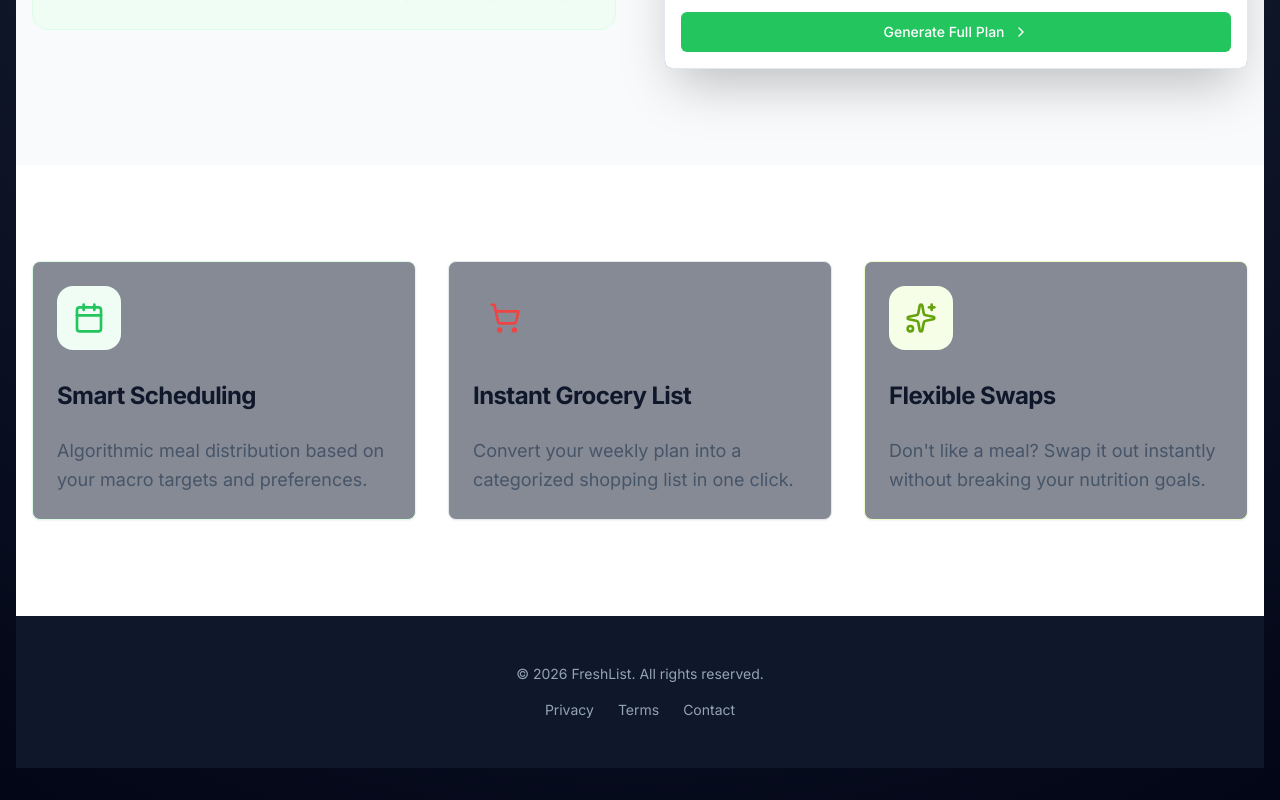
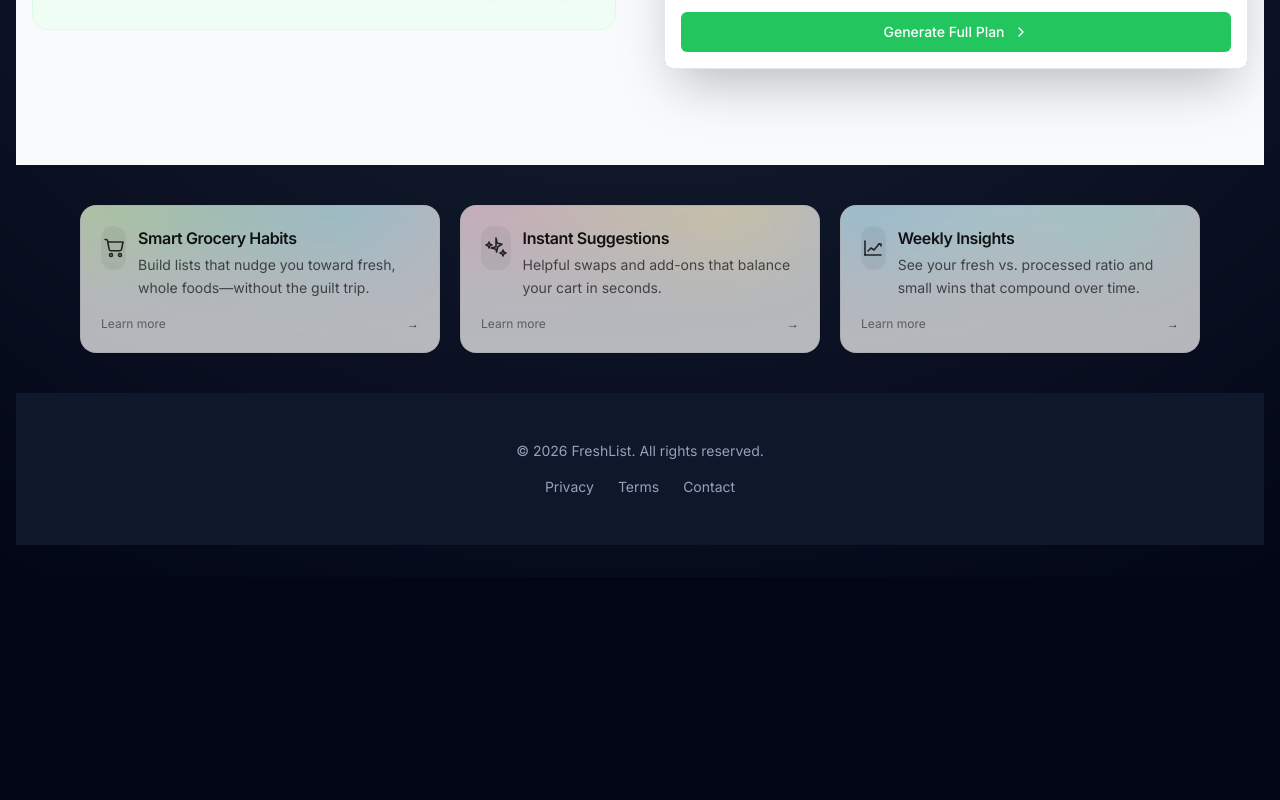
Before and after one commit to rsantiago76/FreshList, a Next.js app in the folder frontend/: page / in a window 1280 px wide. Shown: the part 1457-2257 px from the top of the page. After the commit the page ends 2034 px from the top, so only its background shows below. Built offline with nearby package versions, Linux system fonts and the light colour scheme.

Commit message:
Update FeatureCards with advanced animations

```diff
--- a/frontend/components/landing/FeatureCards.tsx
+++ b/frontend/components/landing/FeatureCards.tsx
@@ -1,63 +1,201 @@
 "use client";
 
+import React from "react";
 import { motion } from "framer-motion";
-import { Calendar, ShoppingCart, Sparkles } from "lucide-react";
-import { Card, CardContent, CardHeader, CardTitle } from "@/components/ui/card";
 
-const features = [
+type Feature = {
+    title: string;
+    description: string;
+    icon: React.ReactNode;
+    accent: string; // tailwind gradient classes
+};
+
+const container = {
+    hidden: { opacity: 0, y: 10 },
+    show: {
+        opacity: 1,
+        y: 0,
+        transition: {
+            staggerChildren: 0.12,
+            delayChildren: 0.08,
+        },
+    },
+};
+
+const item = {
+    hidden: { opacity: 0, y: 14, scale: 0.98 },
+    show: {
+        opacity: 1,
+        y: 0,
+        scale: 1,
+        transition: { duration: 0.5, ease: [0.22, 1, 0.36, 1] },
+    },
+};
+
+function IconSparkle(props: React.SVGProps<SVGSVGElement>) {
+    return (
+        <svg viewBox="0 0 24 24" fill="none" {...props}>
+            <path
+                d="M12 2l1.2 5.1L18 8.3l-4.2 2.4L12.6 16 12 13.2 7.2 12 12 10.8 12 2z"
+                stroke="currentColor"
+                strokeWidth="1.6"
+                strokeLinejoin="round"
+            />
+            <path
+                d="M5 6l.7 2.1L8 9l-2.3.9L5 12l-.7-2.1L2 9l2.3-.9L5 6z"
+                stroke="currentColor"
+                strokeWidth="1.6"
+                strokeLinejoin="round"
+            />
+            <path
+                d="M19 14l.7 2.1L22 17l-2.3.9L19 20l-.7-2.1L16 17l2.3-.9L19 14z"
+                stroke="currentColor"
+                strokeWidth="1.6"
+                strokeLinejoin="round"
+            />
+        </svg>
+    );
+}
+
+function IconCart(props: React.SVGProps<SVGSVGElement>) {
+    return (
+        <svg viewBox="0 0 24 24" fill="none" {...props}>
+            <path
+                d="M6 6h15l-1.4 7.2a2 2 0 0 1-2 1.6H9.1a2 2 0 0 1-2-1.6L5.6 4.8A1.5 1.5 0 0 0 4.1 3.5H3"
+                stroke="currentColor"
+                strokeWidth="1.6"
+                strokeLinecap="round"
+                strokeLinejoin="round"
+            />
+            <path
+                d="M9 20.5a1.5 1.5 0 1 0 0-3 1.5 1.5 0 0 0 0 3zM18 20.5a1.5 1.5 0 1 0 0-3 1.5 1.5 0 0 0 0 3z"
+                stroke="currentColor"
+                strokeWidth="1.6"
+            />
+        </svg>
+    );
+}
+
+function IconChart(props: React.SVGProps<SVGSVGElement>) {
+    return (
+        <svg viewBox="0 0 24 24" fill="none" {...props}>
+            <path
+                d="M4 19V5"
+                stroke="currentColor"
+                strokeWidth="1.6"
+                strokeLinecap="round"
+            />
+            <path
+                d="M4 19h16"
+                stroke="currentColor"
+                strokeWidth="1.6"
+                strokeLinecap="round"
+            />
+            <path
+                d="M7 15l3-3 3 2 5-6"
+                stroke="currentColor"
+                strokeWidth="1.6"
+                strokeLinecap="round"
+                strokeLinejoin="round"
+            />
+            <path
+                d="M18 8h2v2"
+                stroke="currentColor"
+                strokeWidth="1.6"
+                strokeLinecap="round"
+                strokeLinejoin="round"
+            />
+        </svg>
+    );
+}
+
+const FEATURES: Feature[] = [
     {
-        icon: <Calendar className="h-8 w-8 text-mint-500" />,
-        title: "Smart Scheduling",
-        description: "Algorithmic meal distribution based on your macro targets and preferences.",
-        color: "bg-mint-50",
-        border: "border-mint-100",
+        title: "Smart Grocery Habits",
+        description:
+            "Build lists that nudge you toward fresh, whole foods—without the guilt trip.",
+        icon: <IconCart className="h-6 w-6" />,
+        accent: "from-lime-400/60 via-emerald-400/40 to-sky-400/50",
     },
     {
-        icon: <ShoppingCart className="h-8 w-8 text-coral-500" />,
-        title: "Instant Grocery List",
-        description: "Convert your weekly plan into a categorized shopping list in one click.",
-        color: "bg-coral-50",
-        border: "border-coral-100",
+        title: "Instant Suggestions",
+        description:
+            "Helpful swaps and add-ons that balance your cart in seconds.",
+        icon: <IconSparkle className="h-6 w-6" />,
+        accent: "from-pink-400/60 via-orange-300/40 to-yellow-300/50",
     },
     {
-        icon: <Sparkles className="h-8 w-8 text-lime-600" />,
-        title: "Flexible Swaps",
-        description: "Don't like a meal? Swap it out instantly without breaking your nutrition goals.",
-        color: "bg-lime-50",
-        border: "border-lime-100",
+        title: "Weekly Insights",
+        description:
+            "See your fresh vs. processed ratio and small wins that compound over time.",
+        icon: <IconChart className="h-6 w-6" />,
+        accent: "from-sky-400/60 via-cyan-300/40 to-teal-300/50",
     },
 ];
 
 export function FeatureCards() {
     return (
-        <section className="py-24 bg-white relative z-10">
-            <div className="container mx-auto px-4">
-                <div className="grid grid-cols-1 md:grid-cols-3 gap-8">
-                    {features.map((feature, index) => (
+        <section className="mx-auto max-w-6xl px-4 py-10">
+            <motion.div
+                variants={container}
+                initial="hidden"
+                whileInView="show"
+                viewport={{ once: true, amount: 0.25 }}
+                className="grid gap-5 md:grid-cols-3"
+            >
+                {FEATURES.map((f) => (
+                    <motion.article
+                        key={f.title}
+                        variants={item}
+                        whileHover={{ y: -6, scale: 1.01 }}
+                        whileTap={{ scale: 0.98 }}
+                        transition={{ type: "spring", stiffness: 260, damping: 18 }}
+                        className="group relative overflow-hidden rounded-2xl border border-black/5 bg-white/70 p-5 shadow-sm backdrop-blur dark:border-white/10 dark:bg-white/5"
+                    >
+                        {/* animated gradient accent */}
                         <motion.div
-                            key={index}
-                            initial={{ opacity: 0, y: 20 }}
-                            whileInView={{ opacity: 1, y: 0 }}
-                            transition={{ delay: index * 0.1, duration: 0.5 }}
-                            viewport={{ once: true }}
-                        >
-                            <Card className={`h-full border ${feature.border} shadow-sm hover:shadow-md transition-shadow`}>
-                                <CardHeader>
-                                    <div className={`w-16 h-16 rounded-2xl ${feature.color} flex items-center justify-center mb-6`}>
-                                        {feature.icon}
-                                    </div>
-                                    <CardTitle className="text-2xl font-bold text-slate-900">{feature.title}</CardTitle>
-                                </CardHeader>
-                                <CardContent>
-                                    <p className="text-slate-600 leading-relaxed text-lg">
-                                        {feature.description}
-                                    </p>
-                                </CardContent>
-                            </Card>
-                        </motion.div>
-                    ))}
-                </div>
-            </div>
+                            aria-hidden
+                            className={`absolute -top-16 left-0 right-0 h-28 bg-gradient-to-r ${f.accent} blur-2xl`}
+                            initial={{ opacity: 0.5, x: -30 }}
+                            whileHover={{ opacity: 0.9, x: 30 }}
+                            transition={{ duration: 0.6, ease: "easeOut" }}
+                        />
+
+                        {/* subtle glow ring */}
+                        <div className="pointer-events-none absolute inset-0 rounded-2xl ring-1 ring-transparent transition group-hover:ring-black/10 dark:group-hover:ring-white/15" />
+
+                        <div className="relative flex items-start gap-3">
+                            <div className="grid h-11 w-11 place-items-center rounded-xl bg-black/5 text-black/80 transition group-hover:bg-black/10 dark:bg-white/10 dark:text-white dark:group-hover:bg-white/15">
+                                {f.icon}
+                            </div>
+
+                            <div className="min-w-0">
+                                <h3 className="text-base font-semibold tracking-tight text-black/90 dark:text-white">
+                                    {f.title}
+                                </h3>
+                                <p className="mt-1 text-sm leading-relaxed text-black/65 dark:text-white/70">
+                                    {f.description}
+                                </p>
+                            </div>
+                        </div>
+
+                        {/* little interactive footer */}
+                        <div className="relative mt-4 flex items-center justify-between">
+                            <span className="text-xs text-black/50 dark:text-white/55">
+                                Learn more
+                            </span>
+                            <motion.span
+                                className="text-xs font-medium text-black/70 dark:text-white/75"
+                                initial={{ x: 0 }}
+                                whileHover={{ x: 6 }}
+                                transition={{ type: "spring", stiffness: 300, damping: 20 }}
+                            >
+                                →
+                            </motion.span>
+                        </div>
+                    </motion.article>
+                ))}
+            </motion.div>
         </section>
     );
 }
```
